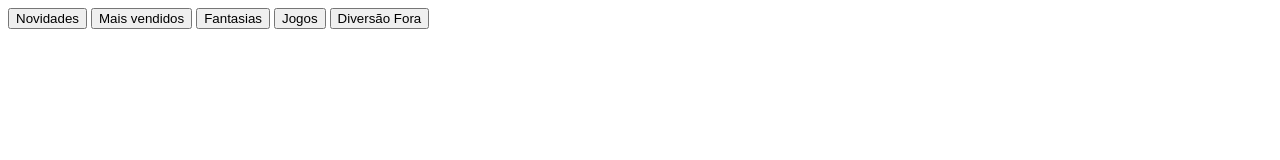
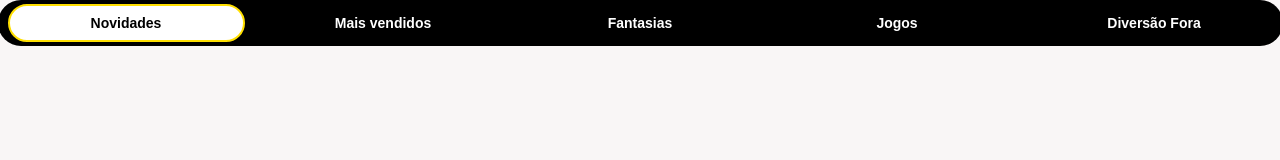
Before and after one commit to BH-Tec/dio-carrossel-vendas-ri-happy, a plain HTML site: page index.html in a window 1280 px wide. Drawn offline with nearby package versions, Linux system fonts and the light colour scheme.

Commit message:
:sparkles: estilização da barra de categorias (botoes)

```diff
--- a/index.html
+++ b/index.html
@@ -8,7 +8,7 @@
     <!-- FAVICON -->
     <link rel='shortcut icon' href='./src/assets/favicon.png' type='image/png' />
     <!-- CSS -->
-    <link rel='stylesheet' href='./src/css/style.css' />
+    <link rel='stylesheet' href='./src/css/styles.css' />
     <link rel="stylesheet" href="https://cdnjs.cloudflare.com/ajax/libs/slick-carousel/1.8.1/slick.css">
     <link rel="stylesheet" href="https://cdnjs.cloudflare.com/ajax/libs/slick-carousel/1.8.1/slick-theme.css">
     <!-- JAVASCRIPT -->
@@ -28,11 +28,15 @@
 
 <body>
     <div class="tabs">
-        <button class="tab-link">Novidades</button>
+        <button class="tab-link active">Novidades</button>
         <button class="tab-link">Mais vendidos</button>
         <button class="tab-link">Fantasias</button>
         <button class="tab-link">Jogos</button>
         <button class="tab-link">Diversão Fora</button>
+    </div>
+
+    <div class="product-carousel">
+
     </div>
 
     <script src="https://code.jquery.com/jquery-3.6.0.min.js"></script>
--- a/src/css/styles.css
+++ b/src/css/styles.css
@@ -1,4 +1,58 @@
+* {
+    margin: 0;
+    padding: 0;
+    box-sizing: border-box;
+    -webkit-font-smoothing: antialiased;
+    -moz-osx-font-smoothing: grayscale;
+}
+
+:root {
+    font-size: 62.5%;
+}
+
 body {
-  font-family: Arial, sans-serif;
-  background-color: #f9f6f6;
+    font-size: 1.6rem;
+    font-family: Arial, sans-serif;
+    background-color: #f9f6f6;
+    display: flex;
+    align-items: center;
+    justify-content: center;
+    flex-direction: column;
 }
+
+.tabs {
+    background-color: #000;
+    display: flex;
+    align-items: center;
+    justify-content: center;
+    /* max-width: 1280px; */
+    border-radius: 30px;
+}
+
+.tab-link {
+    background-color: transparent;
+    color: #fff;
+    cursor: pointer;
+    width: 237px;
+    height: 38px;
+    border-radius: 24px;
+    border: none;
+
+    font-size: 14px;
+    line-height: 21px;
+    font-weight: 700;
+    transition: .3s ease-out;
+
+    margin: 4px 10px;
+}
+
+.tab-link:hover {
+    background-color: #ffdf00;
+    color: #000;
+}
+
+.tab-link.active {
+    background-color: #fff;
+    color: #000;
+    border: 2px solid #ffdf00;
+}
```
